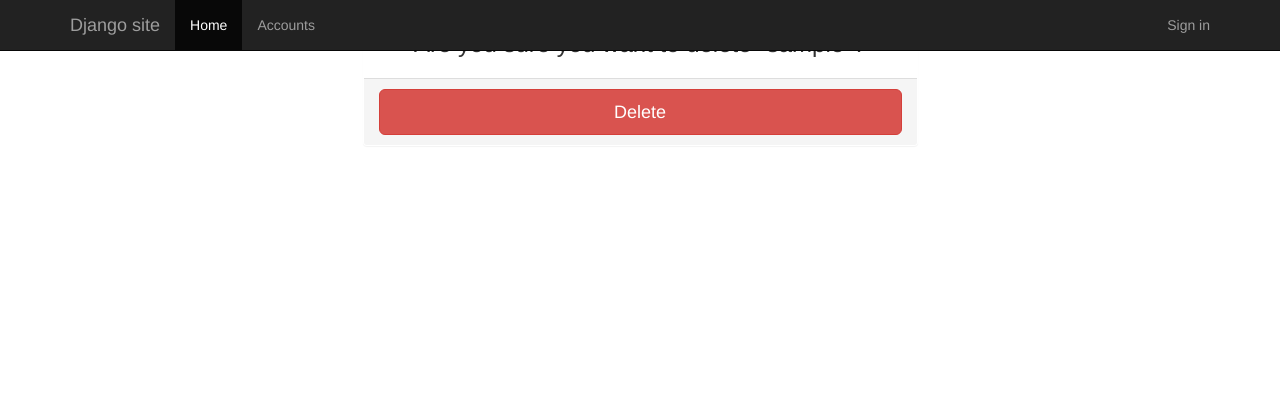
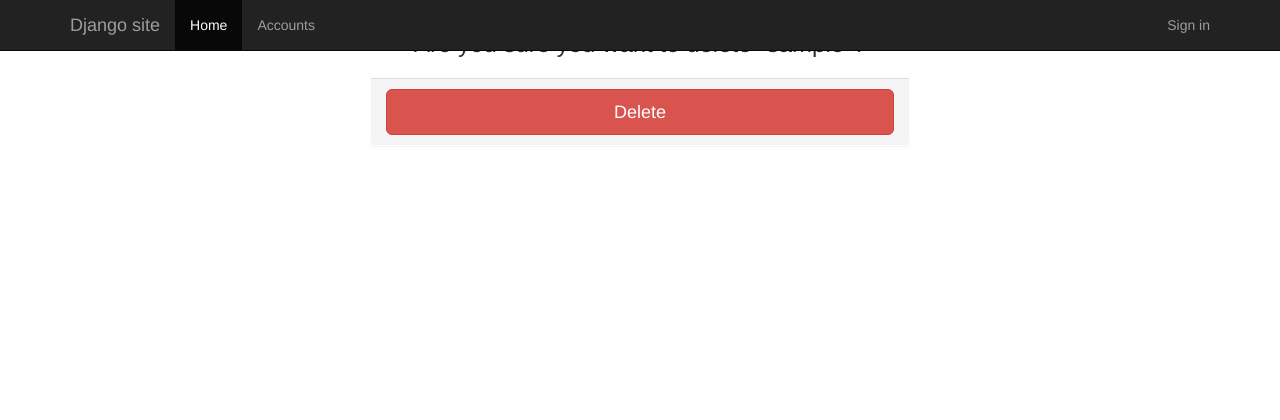
Before and after one commit to alex-shamray/milo-django, a Django app: page /accounts/1/delete/ in a window 1280 px wide. Shown: the top 420 px of the page. Run offline with Django 3.2, Linux system fonts and the light colour scheme; the visitor is signed in with stand-in values (Sample User, id 1); data comes from the database, SQL or seed files in the repository; some libraries are stand-ins or nearby versions.

Commit message:
Minor changes in CSS

```diff
--- a/templates/base_site.html
+++ b/templates/base_site.html
@@ -26,9 +26,7 @@
         </div><!--/.nav-collapse -->
     </div>
 </nav>
-<div class="container">
-    <div class="row">
-        {% block content %}{% endblock %}
-    </div>
+<div class="container theme-showcase" role="main">
+    {% block content %}{% endblock %}
 </div>
 {% endblock %}
```
